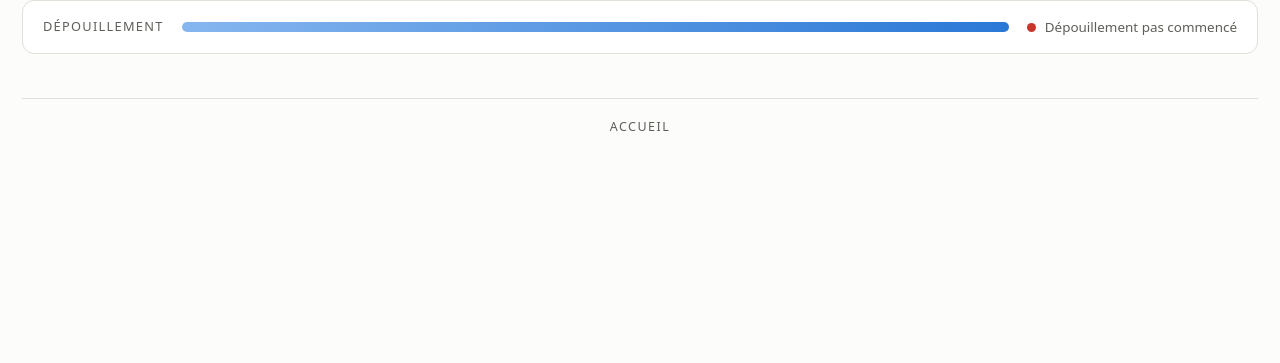
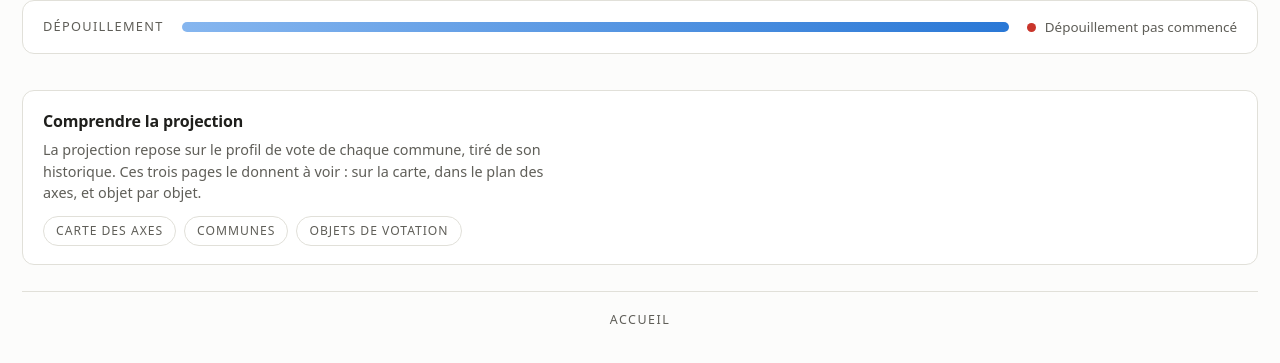
Before and after one commit to frederic-michaud/election, a Django app: template templates/home.html in a window 1280 px wide. Shown: the part 82-445 px from the top of the page. Run offline with Django 3.2, Linux system fonts and the light colour scheme; the template is opened without the code that fills it, so the values that code supplies are empty; some libraries are stand-ins or nearby versions.

Commit message:
accueil: lien vers les trois pages de lecture de l'ACP
Un bloc en bas de l'accueil, avec le sous-menu déjà partagé par les trois
pages : sans lui, elles n'étaient atteignables qu'en connaissant l'URL.

Co-Authored-By: Claude Opus 5 <noreply@anthropic.com>

```diff
--- a/scrutin/static/scrutin/style.css
+++ b/scrutin/static/scrutin/style.css
@@ -85,6 +85,13 @@ header { display: flex; align-items: center; justify-content: space-between; gap
 .carte { margin-top: 12px; aspect-ratio: 1.55; }
 .carte .figure { height: 100%; }
 
+/* ── Les liens vers les pages d'analyse, en bas de l'accueil ── */
+.analyses { background: var(--panneau); border: 1px solid var(--bord); border-radius: 12px;
+  padding: 18px 20px; margin-top: 18px; }
+.analyses h2 { margin: 0 0 6px; font-size: 1rem; letter-spacing: -.01em; }
+.analyses p { margin: 0 0 12px; font-size: .9rem; color: var(--gris); max-width: 62ch; }
+.analyses .sous-menu { margin: 0; }
+
 /* ── Pages de texte et de carte ── */
 .page { background: var(--panneau); border: 1px solid var(--bord); border-radius: 14px;
   padding: 26px 28px; max-width: 760px; margin: 18px auto 0; line-height: 1.6; }
--- a/templates/home.html
+++ b/templates/home.html
@@ -43,6 +43,14 @@
   {% endfor %}
 </div>
 
+<section class="analyses" aria-label="Comprendre la projection">
+  <h2>Comprendre la projection</h2>
+  <p>La projection repose sur le profil de vote de chaque commune, tiré de son
+  historique. Ces trois pages le donnent à voir : sur la carte, dans le plan des
+  axes, et objet par objet.</p>
+  {% include "nav_acp.html" %}
+</section>
+
 {# À la fin de la page : chaque cadre a alors sa taille définitive. #}
 {{ config_carte|json_script:"config-carte" }}
 <script>tracerCartes();</script>
```
Also changed, not shown: tests/test_accueil.py (+3 -0 lines).
